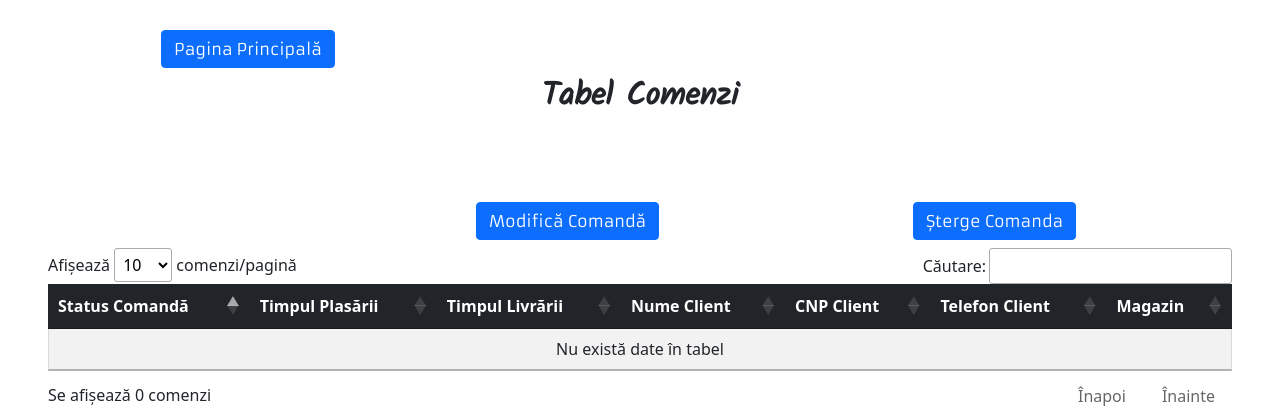
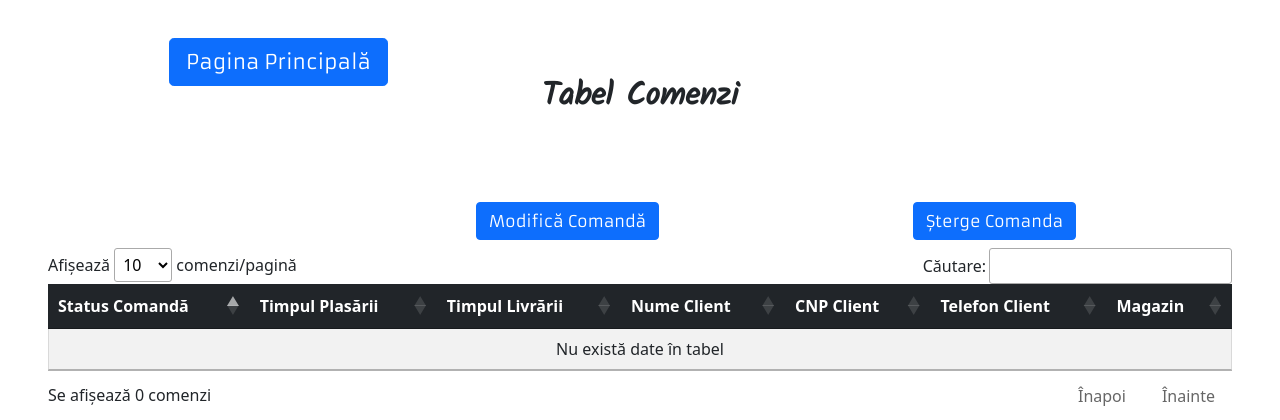
Before and after one commit to preotesei/PIBD_Django, a Django app: page /comenzi in a window 1280 px wide. Shown: the top 420 px of the page. Run offline with Django 4.2, Linux system fonts and the light colour scheme; data that the repository does not hold is empty; some libraries are stand-ins or nearby versions.

Commit message:
Shop and Order - Home Buttons modified

```diff
--- a/templates/comenzi.html
+++ b/templates/comenzi.html
@@ -55,7 +55,7 @@
          style="background: #ffffff;margin-left: Auto;margin-right: Auto;padding-top: 30px;height: 200px;filter: grayscale(0%);">
         <div class="row">
             <div class="col">
-                <button class="btn btn-primary" type="button" onclick="location.href='/';" value="Home"
+                <button class="btn btn-primary btn-lg m-2 fix-button" type="button" onclick="location.href='/';" value="Home"
                         style="transform: translate(149px);filter: contrast(100%) invert(0%);">Pagina Principală
                 </button>
             </div>
--- a/templates/magazine.html
+++ b/templates/magazine.html
@@ -53,7 +53,7 @@
          style="background: #ffffff;margin-left: Auto;margin-right: Auto;padding-top: 30px;height: 200px;filter: grayscale(0%);">
         <div class="row">
             <div class="col">
-                <button class="btn btn-primary" type="button" onclick="location.href='{% url 'index' %}';" value="Home"
+                <button class="btn btn-primary btn-lg m-2 fix-button" type="button" onclick="location.href='{% url 'index' %}';" value="Home"
                         style="transform: translate(149px);filter: contrast(100%) invert(0%);">Pagina Principală
                 </button>
             </div>
```
